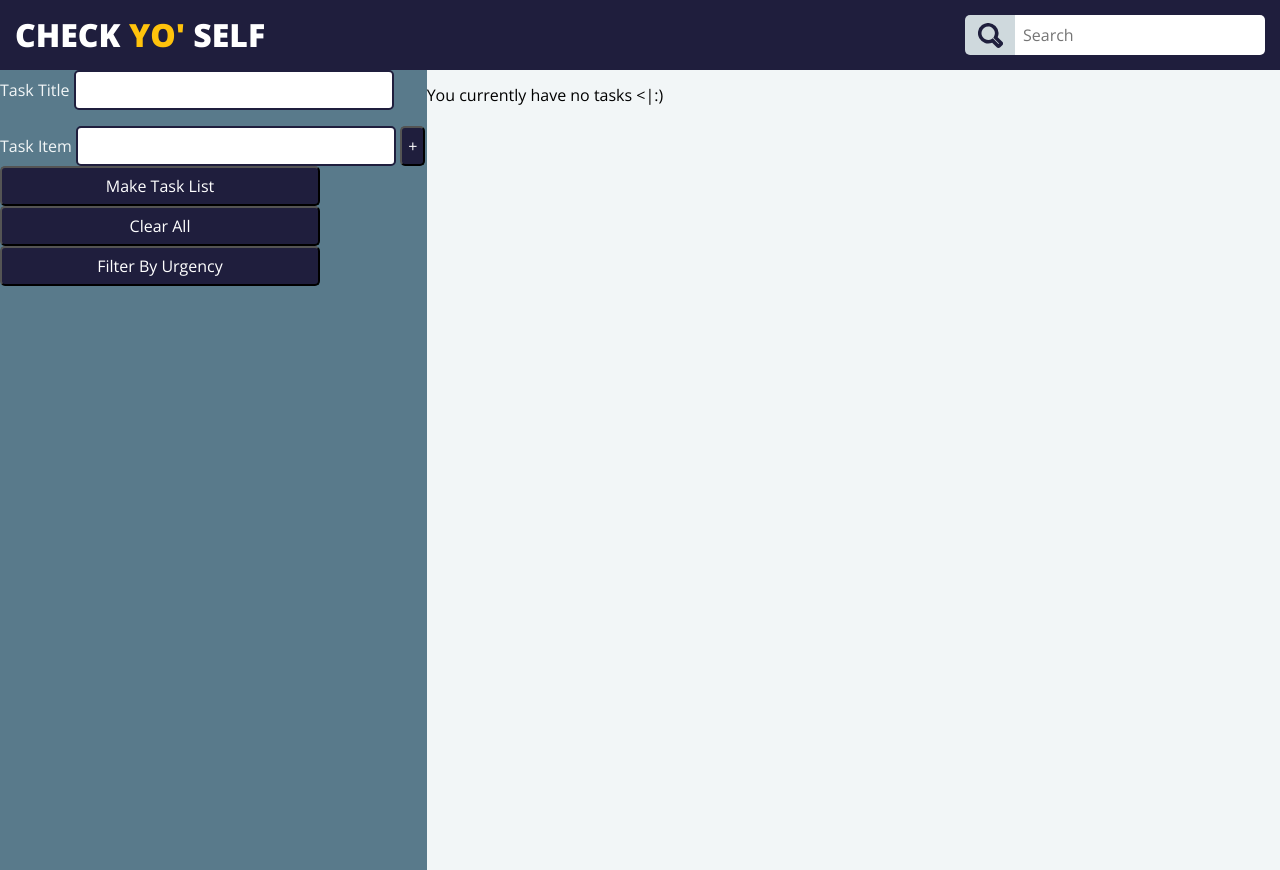
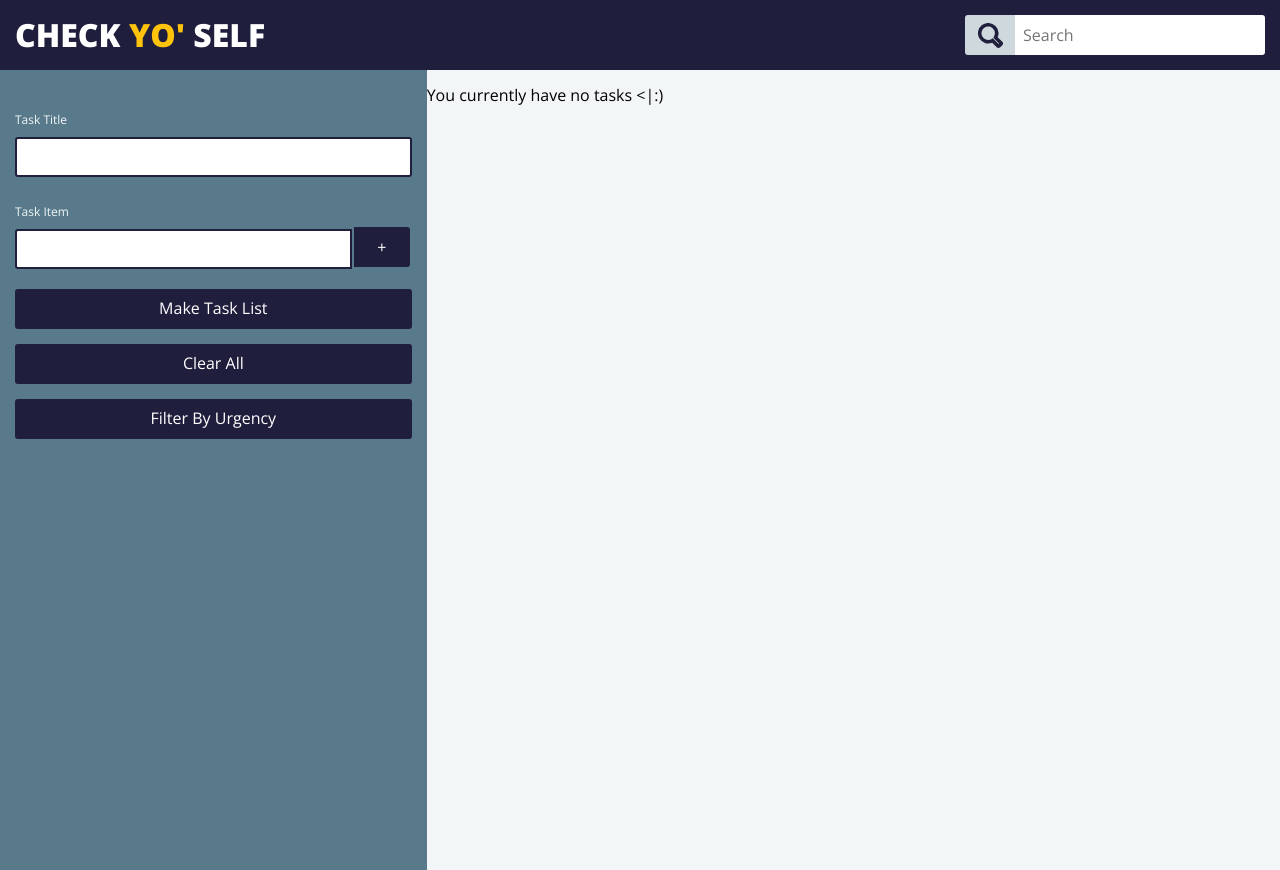
Before and after one commit to jacquelinebelle/check-yo-self, a plain HTML site: page index.html in a window 1280 px wide. Drawn offline with nearby package versions, Linux system fonts and the light colour scheme.

Commit message:
Finish styling form

```diff
--- a/index.html
+++ b/index.html
@@ -23,7 +23,7 @@
             <label for="item-input" class="form-input__label">Task Item</label>
             <input type="text" id="item-input" class="form__input form__input--short" />
             <button id="submit-item-btn" class="form__btn form__btn--small">+</button>
-            <button id="make-list-btn" class="form__btn form__btn--big">Make Task List</button>
+            <button id="make-list-btn" class="form__btn form__btn--top form__btn--big">Make Task List</button>
             <button id="clear-btn" class="form__btn form__btn--big">Clear All</button>
         </form>
         <button id="filter-btn" class="form__btn form__btn--big">Filter By Urgency</button>
--- a/src/css/style.css
+++ b/src/css/style.css
@@ -38,7 +38,7 @@ header {
 
 input,
 button {
-    border-radius: 5px;
+    border-radius: 3px;
     height: 40px;
 }
 
@@ -49,7 +49,7 @@ button {
 
 .header__btn {
     background-color: #cfd9dd;
-    border-radius: 5px 0 0 5px;
+    border-radius: 3px 0 0 3px;
     padding-top: 5px;
     position: absolute;
     right: 265px;
@@ -61,7 +61,7 @@ button {
 }
 
 .header__input {
-    border-radius: 0 5px 5px 0;
+    border-radius: 0 3px 3px 0;
     padding-left: 8px;
     width: 250px;
 }
@@ -71,20 +71,48 @@ button {
     color: #f2f6f7;
     grid-area: 2 / 1 / 3 / 2;
     height: 100vh;
+    padding: 15px;
+    position: relative;
+}
+
+.form-input__label {
+    display: block;
+    font-size: 12px;
+    margin: 28px 0 10px;
 }
 
 .form__input {
     border: 2px solid #1f1e3d;
 }
 
+.form__input--short {
+    border-radius: 3px 0 0 3px;
+    width: 85%;
+}
+
+.form__btn--small {
+    border-radius: 0 3px 3px 0;
+    padding: 0;
+    right: 17px;
+    top: 157.4px;
+    position: absolute;
+    width: 13%;
+}
+
 .form__btn {
     background-color: #1f1e3d;
+    border: none;
     color: white;
+    margin-bottom: 15px;
 }
 
-.form__input,
+.form__btn--top {
+    margin-top: 20px;
+}
+
+.form__input--long,
 .form__btn--big {
-    width: 75%;
+    width: 100%;
 }
 
 .card-container {
```
